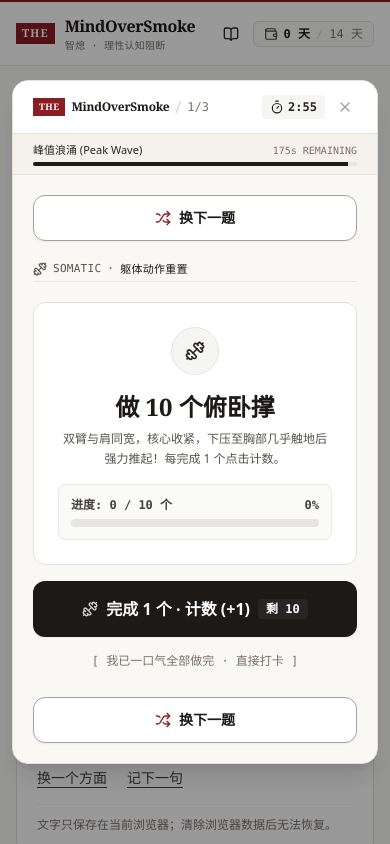
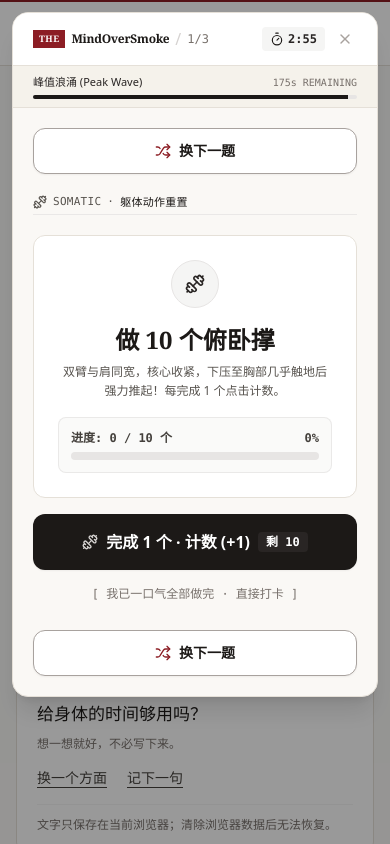
Before and after one commit to devastatingroy/mind-over-smoke, a React (Vite) app: page / in a window 390 px wide. Shown: the top 844 px of the page. Built offline with nearby package versions, Linux system fonts and the light colour scheme.

Commit message:
Keep quiz continue action visible after answer

```diff
--- a/src/components/QuizModal.jsx
+++ b/src/components/QuizModal.jsx
@@ -429,6 +429,8 @@ export default function QuizModal({
   };
 
   const meta = getCategoryMeta();
+  const nextActionLabel = currentIndex < questions.length - 1 ? '继续下一项阻断' : '完成本次急救';
+  const showAnsweredAction = isAnswered && !isSessionFinished;
   const swapButton = onSwapTask && (mode === 'sos' || currentQ.category !== 'reflection') && !isSessionFinished && !isAnswered && (
     <button
       type="button"
@@ -442,8 +444,8 @@ export default function QuizModal({
   );
 
   return (
-    <div className="fixed inset-0 z-50 bg-black/40 backdrop-blur-xs flex items-center justify-center p-3 sm:p-5 overflow-y-auto">
-      <div className="bg-[#FAF8F5] text-[#111827] rounded-2xl w-full max-w-xl border border-[#E5E0D8] shadow-xl overflow-hidden flex flex-col my-auto max-h-[94vh] max-h-[94dvh]">
+    <div className="fixed inset-0 z-50 bg-black/40 backdrop-blur-xs flex items-start sm:items-center justify-center p-3 sm:p-5 overflow-y-auto">
+      <div className="quiz-modal-panel bg-[#FAF8F5] text-[#111827] rounded-2xl w-full max-w-xl border border-[#E5E0D8] shadow-xl overflow-hidden flex flex-col sm:my-auto">
 
         {/* Top Masthead: Editorial Monolith */}
         <div className="bg-white px-5 py-3.5 border-b border-[#E5E0D8] flex items-center justify-between">
@@ -494,6 +496,20 @@ export default function QuizModal({
             />
           </div>
         </div>}
+
+        {showAnsweredAction && (
+          <div data-quiz-continue="top" className="shrink-0 border-b border-[#E5E0D8] bg-[#FAF8F5] px-5 py-2.5 sm:px-6">
+            <button
+              type="button"
+              onClick={handleNext}
+              aria-label={`${nextActionLabel}（顶部操作）`}
+              className="w-full min-h-11 px-4 py-2.5 bg-white hover:bg-[#F5F2EB] text-stone-900 border border-stone-400 rounded-xl font-semibold text-sm transition flex items-center justify-center gap-2 cursor-pointer focus-visible:outline focus-visible:outline-2 focus-visible:outline-offset-2 focus-visible:outline-stone-900"
+            >
+              <span>{nextActionLabel}</span>
+              <ArrowRight className="w-4 h-4" aria-hidden="true" />
+            </button>
+          </div>
+        )}
 
         {/* Modal Main Body */}
         <div ref={bodyScrollRef} className="min-h-0 p-5 sm:p-6 overflow-y-auto overscroll-contain space-y-5">
@@ -592,7 +608,7 @@ export default function QuizModal({
                   )}
                   {quotePhase === 'revealed' && (
                     <button type="button" onClick={handleNext} className="w-full min-h-11 p-3 bg-stone-900 text-white rounded-xl font-semibold text-sm hover:bg-black cursor-pointer">
-                      {currentIndex < questions.length - 1 ? '继续下一项阻断' : '完成本次急救'}
+                      {nextActionLabel}
                     </button>
                   )}
                 </div>
@@ -1192,14 +1208,16 @@ export default function QuizModal({
             </div>
           )}
         </div>
-        {isAnswered && !isSessionFinished && currentQ.category !== 'film_quote' && (
-          <div className="shrink-0 border-t border-[#E5E0D8] bg-[#FAF8F5] px-5 py-3 sm:px-6">
+        {showAnsweredAction && currentQ.category !== 'film_quote' && (
+          <div data-quiz-continue="bottom" className="shrink-0 border-t border-[#E5E0D8] bg-[#FAF8F5] px-5 py-3 sm:px-6">
             <button
+              type="button"
               onClick={handleNext}
+              aria-label={`${nextActionLabel}（底部操作）`}
               className="w-full min-h-11 py-3 bg-stone-900 hover:bg-black active:scale-[0.99] text-white rounded-xl font-bold text-sm tracking-wide transition flex items-center justify-center space-x-2 cursor-pointer shadow-sm"
             >
-              <span>{currentIndex < questions.length - 1 ? '继续下一项阻断' : '完成本次急救'}</span>
-              <ArrowRight className="w-4 h-4" />
+              <span>{nextActionLabel}</span>
+              <ArrowRight className="w-4 h-4" aria-hidden="true" />
             </button>
           </div>
         )}
--- a/src/index.css
+++ b/src/index.css
@@ -44,3 +44,14 @@
     transform: translateY(0);
   }
 }
+
+/* Keep the quiz panel inside the viewport while mobile browser bars are visible. */
+.quiz-modal-panel {
+  max-height: 94vh;
+}
+
+@supports (height: 100svh) {
+  .quiz-modal-panel {
+    max-height: 94svh;
+  }
+}
```
Also changed, not shown: tests/film-quote-ui.mjs (+5 -0 lines), tests/quiz-next-visibility.mjs (+36 -14 lines), 2 other files (tests, documents, lock files or other folders).
